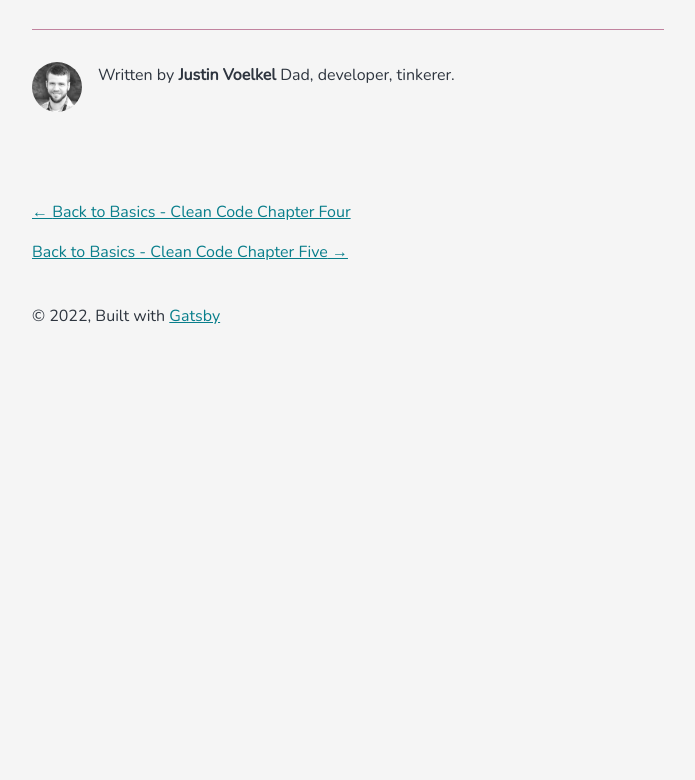
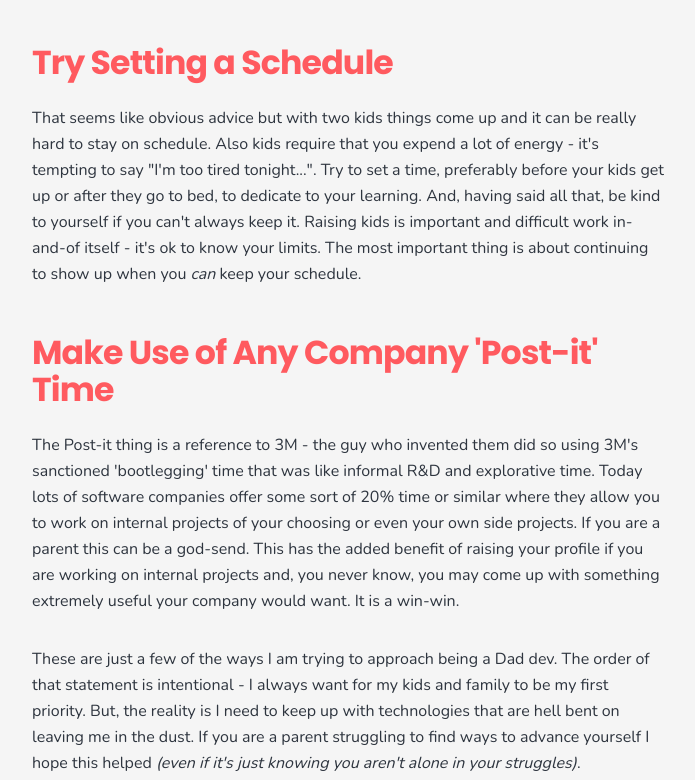
Before and after one commit to justinvoelkel/blog, a Gatsby site: page /being-a-dad-developer/ in a window 1280 px wide. Shown: the part 1324-2104 px from the top of the page, without its empty margins (292-987 px from the left). Before the commit the page ends 1716 px from the top, so only its background shows below. Built offline with nearby package versions, Linux system fonts and the light colour scheme; Gatsby itself is replaced by a stand-in of ours.

Commit message:
wrapping up partially completed back dated post

```diff
--- a/content/blog/being-a-dad-developer/index.md
+++ b/content/blog/being-a-dad-developer/index.md
@@ -1,6 +1,6 @@
 ---
 title: Being a Dad and a Developer
-date: 2022-03-29T16:53:05.644Z
+date: 2022-04-05T16:53:05.644Z
 description: It's probably better to read that as being a parent first and foremost as well as a developer. Without a doubt having kids is one of the best things that's ever happened to me. But, how do you balance the responsibilities of being a parent and trying to stay up to date in an industry constantly trying to leave you behind?
 ---
 
@@ -15,3 +15,13 @@ That is not to say you should ignore everything else entirely. It's important to
 ## Get Creative with Your Time
 
 That's a lot easier said than done. But, what I mean when I say that is - find creative ways to utilize your existing time to learn. For me that means listening to podcasts or books while I am doing other activities - walking, driving, cutting grass, showering etc. I'm sure lots of people do this already but it becomes essential when your free time is limited. Also, to go along with being creative with your time, be realistic about what you want to achieve in the time you have. I really struggle with this at times because I'm human and I'm impatient. For me I've figured out that the momentum of picking things up here and there - even in small bursts - is _more_ important than fully grasping something right away in one extended sitting. The smaller iterative approach can actually be a silver lining if you are the type of person (like myself) that tends to ramp up quickly and burn out just as fast. Slow, stead, and sure wins this race.
+
+## Try Setting a Schedule
+
+That seems like obvious advice but with two kids things come up and it can be really hard to stay on schedule. Also kids require that you expend a lot of energy - it's tempting to say "I'm too tired tonight...". Try to set a time, preferably before your kids get up or after they go to bed, to dedicate to your learning. And, having said all that, be kind to yourself if you can't always keep it. Raising kids is important and difficult work in-and-of itself - it's ok to know your limits. The most important thing is about continuing to show up when you _can_ keep your schedule.
+
+## Make Use of Any Company 'Post-it' Time
+
+The Post-it thing is a reference to 3M - the guy who invented them did so using 3M's sanctioned 'bootlegging' time that was like informal R&D and explorative time. Today lots of software companies offer some sort of 20% time or similar where they allow you to work on internal projects of your choosing or even your own side projects. If you are a parent this can be a god-send. This has the added benefit of raising your profile if you are working on internal projects and, you never know, you may come up with something extremely useful your company would want. It is a win-win.
+
+These are just a few of the ways I am trying to approach being a Dad dev. The order of that statement is intentional - I always want for my kids and family to be my first priority. But, the reality is I need to keep up with technologies that are hell bent on leaving me in the dust. If you are a parent struggling to find ways to advance yourself I hope this helped _(even if it's just knowing you aren't alone in your struggles)_.
```
